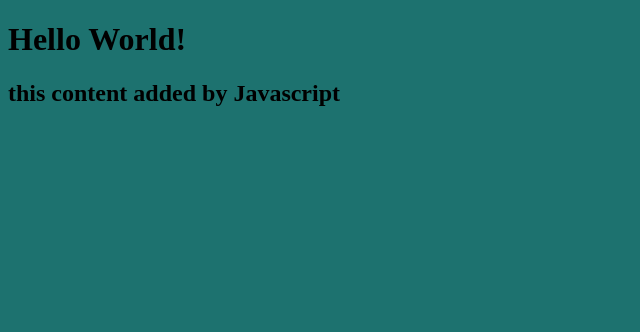
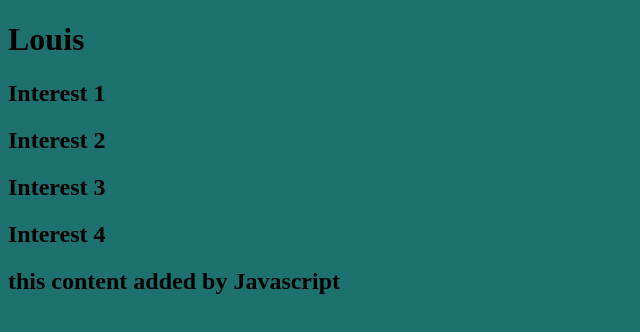
Before and after one commit to Louis603/My-Personal-Website, a plain HTML site: page index.html in a window 1280 px wide. Shown: the whole page, without its empty margins (0-640 px from the left). Drawn offline with Linux system fonts and the light colour scheme.

```diff
--- a/index.html
+++ b/index.html
@@ -5,7 +5,12 @@
         <title>My Personal Website</title>
     </head>
     <body>
-        <h1>Hello World!</h1>
+        <h1>Louis</h1>
+
+        <h2 class="hobbies">Interest 1</h2>
+        <h2>Interest 2</h2>
+        <h2>Interest 3 </h2>
+        <h2>Interest 4</h2>
         <script src="script.js"></script>
     </body>
 </html>
```
Also changed, not shown: octane.jpg (added).
